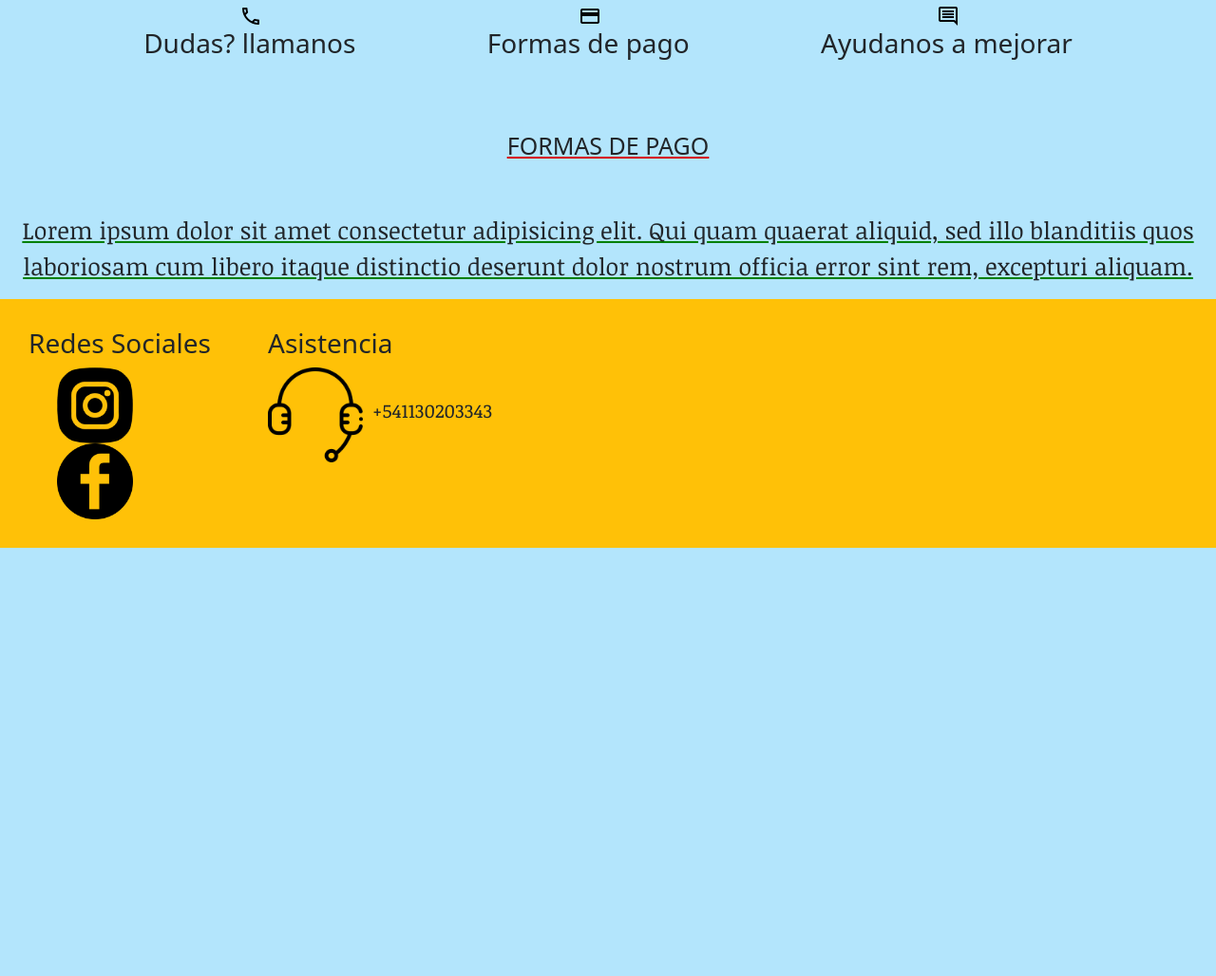
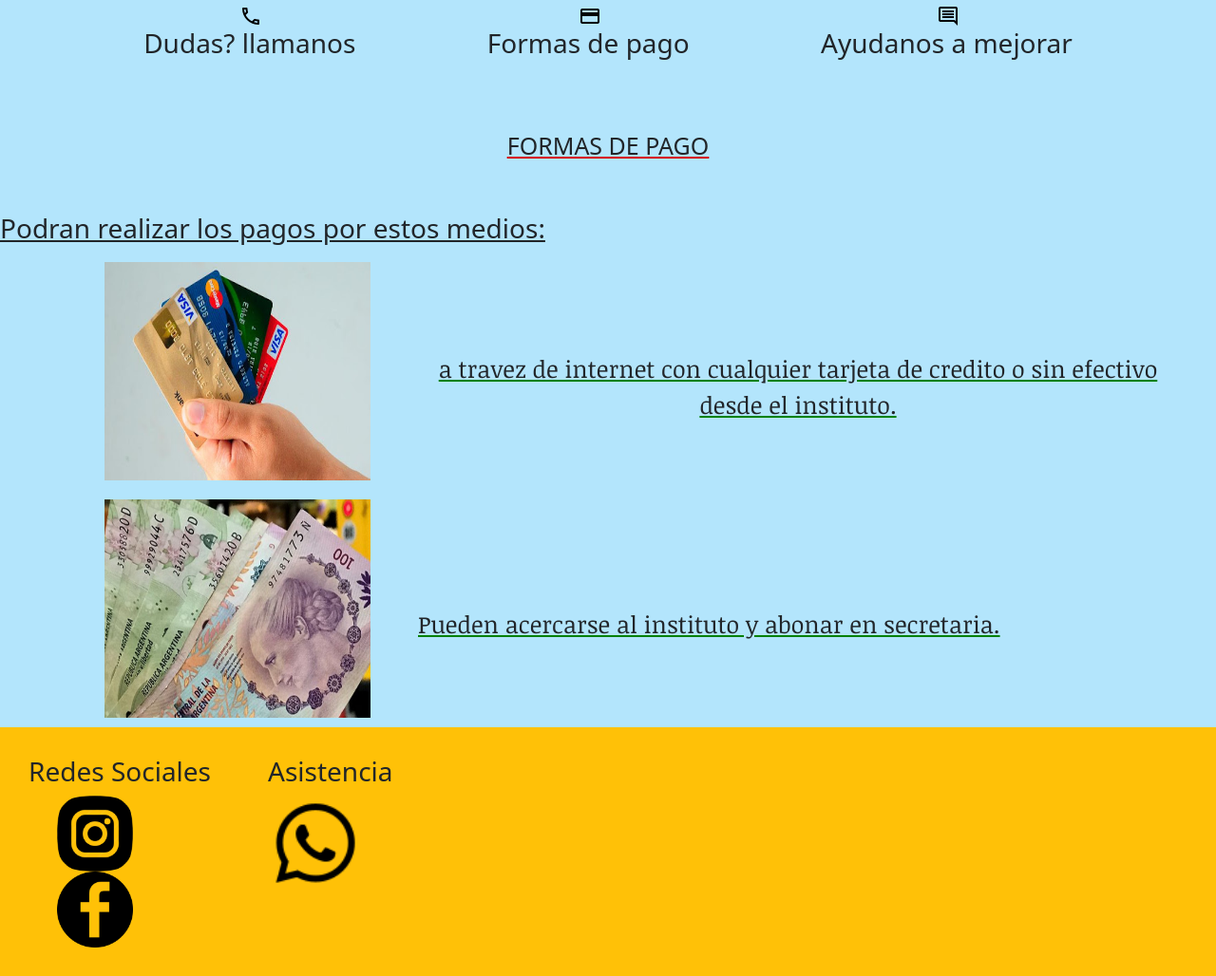
Before and after one commit to nachopages/Instituto-de-Ingles, a website: page pages/formasdepago.html in a window 1280 px wide. Shown: the part 212-1240 px from the top of the page at 95% size. Before the commit the page ends 800 px from the top, so only its background shows below. Drawn offline with nearby package versions, Linux system fonts and the light colour scheme.

Commit message:
ultimos cambios

```diff
--- a/pages/formasdepago.html
+++ b/pages/formasdepago.html
@@ -82,13 +82,27 @@
     <h2 class="tituloInicio text-center py-5">FORMAS DE PAGO</h2>
 
 
+    <h3 class="text-decoration-underline">Podran realizar los pagos por estos medios:</h3>
+
+
     <section>
-        <article>
-            <p class="text-center mainInfo">
-                Lorem ipsum dolor sit amet consectetur adipisicing elit. Qui quam quaerat aliquid, sed illo blanditiis quos laboriosam cum libero itaque distinctio deserunt dolor nostrum officia error sint rem, excepturi aliquam.
+        <div class="homeInfo">
+            <img class="imgPago" src="../image/tarjetas.jpg" alt="tarjetas">
+            <p class="parrafo">
+                a travez de internet con cualquier tarjeta de credito o sin efectivo desde el instituto.
             </p>
-        </article>
+        </div>
     </section>
+
+    <section>
+        <div class="homeInfo">
+            <img class="imgPago" src="../image/efectivo.jpg" alt="efectivo">
+            <p class="parrafo">
+                Pueden acercarse al instituto y abonar en secretaria.
+            </p>
+        </div>
+    </section>
+
 
 
     <footer class="bg-warning">
@@ -106,8 +120,8 @@
             <div class="asistencia">
                 <h3>Asistencia</h3>
                 <div class="asistenciaContainer">
-                    <img class="imgAsistencia" src="../image/call-center.png" alt="Asistencia">
-                    <p class="number text-decoration-none">+541130203343</p>
+                    <a href="https://api.whatsapp.com/send?phone=[+54][1130203343]">
+                        <img class="imgAsistencia" src="../image/whatsapp.png" alt="whatsapp">
                 </div>
             </div>
         </div>
--- a/scss/main.scss
+++ b/scss/main.scss
@@ -95,6 +95,13 @@
         height: 250px;
         width: 300px;
         margin-left: 70px;
+        padding: 10px;
+    }
+
+    .imgPago {
+        height: 250px;
+        width: 300px;
+        margin-left: 100px;
         padding: 10px;
     }
 
@@ -316,8 +323,8 @@
         }
         .cards {
             display: flex;
-            justify-content: space-between;
-            margin-left: 10px;
+            justify-content: space-around;
+            margin-left: 6px;
         }
         .parrafo {
             margin-top: 50px;
```
Also changed, not shown: index.html (+3 -4 lines), pages/comentarios.html (+2 -2 lines), pages/cursos.html (+2 -3 lines), pages/inscribirme.html (+2 -2 lines), pages/testnivelacion.html (+2 -2 lines), css/main.css, image/call-center.png (deleted), image/efectivo.jpg (added), image/tarjetas.jpg (added), image/whatsapp.png (added).
